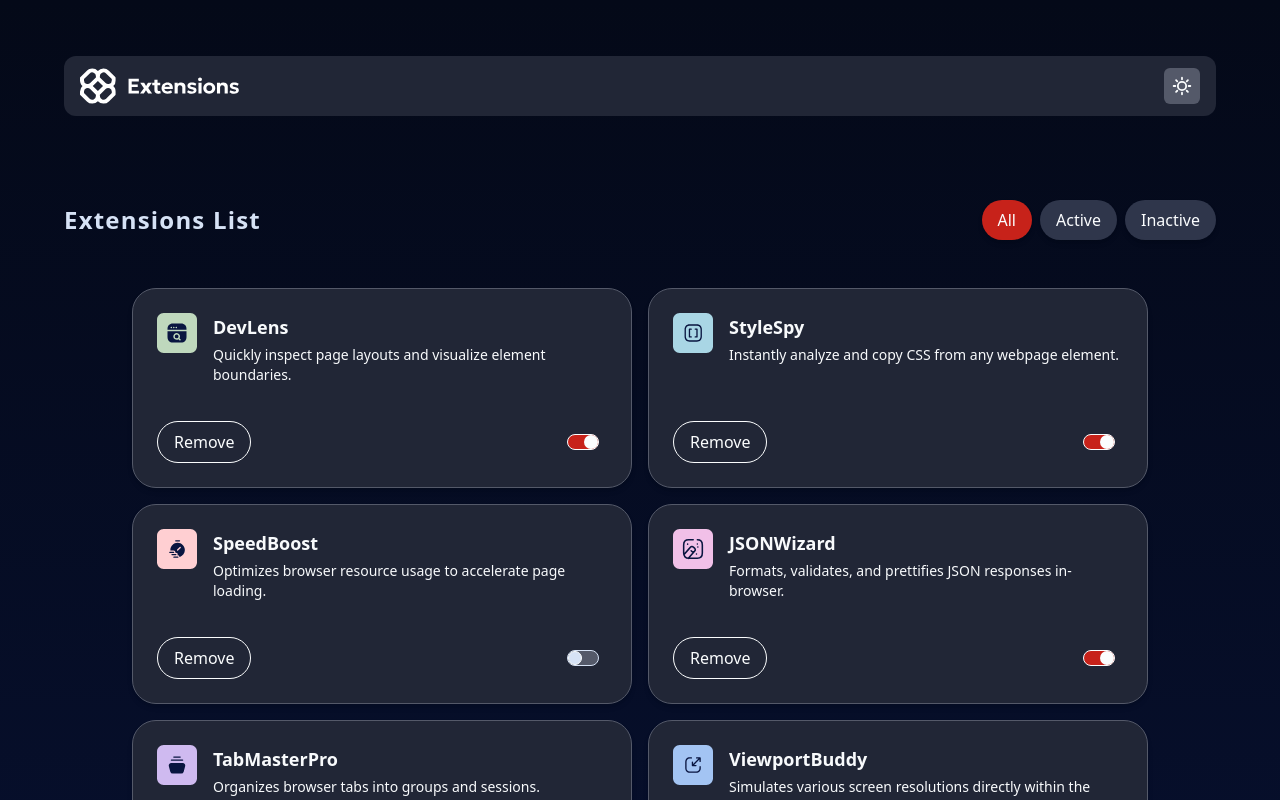
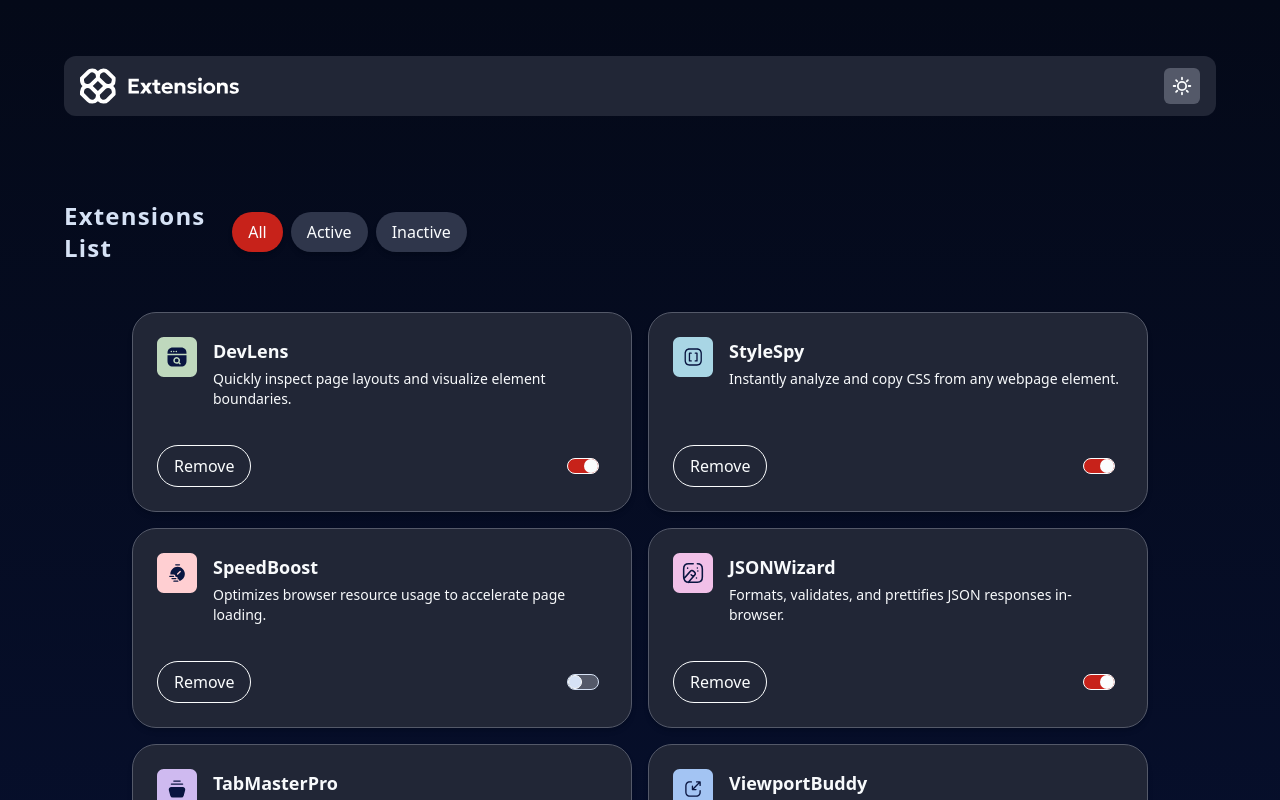
Before and after one commit to TobbyFranc/Extension, a React (Vite) app: page / in a window 1280 px wide. Shown: the top 800 px of the page. Built offline with nearby package versions, Linux system fonts and the light colour scheme.

Commit message:
filterBtn edit

```diff
--- a/src/components/Hero.jsx
+++ b/src/components/Hero.jsx
@@ -76,7 +76,7 @@ const Hero = () => {
           >
             extensions list
           </h2>
-          <div className="flex flex-wrap gap-2 noto-sans-400">
+          <div className="w-full flex gap-2 noto-sans-400">
             <button
               onClick={() => setfilteredItems("all")}
               className={
@@ -99,7 +99,7 @@ const Hero = () => {
               onClick={() => setfilteredItems("active")}
               className={
                 bgToggled
-                  ? `w-full cursor-pointer text-[var(--Neutral800)] shadow-md rounded-full px-4 py-2 hover:bg-[var(--Red400)] ${
+                  ? `cursor-pointer text-[var(--Neutral800)] shadow-md rounded-full px-4 py-2 hover:bg-[var(--Red400)] ${
                       filteredItems === "active"
                         ? "bg-[var(--Red500)] text-[var(--Neutral900)]"
                         : "bg-[var(--Neutral100)] text-[var(--Neutral800)]"
```
